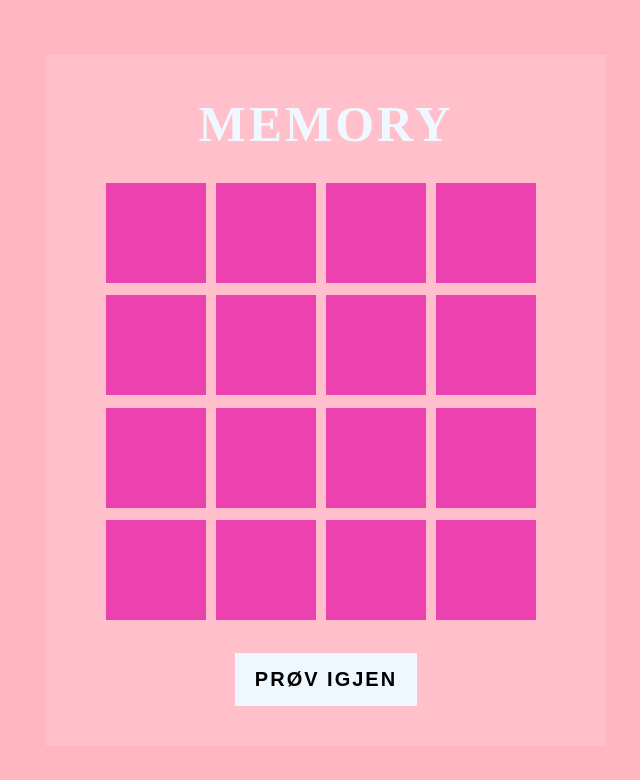
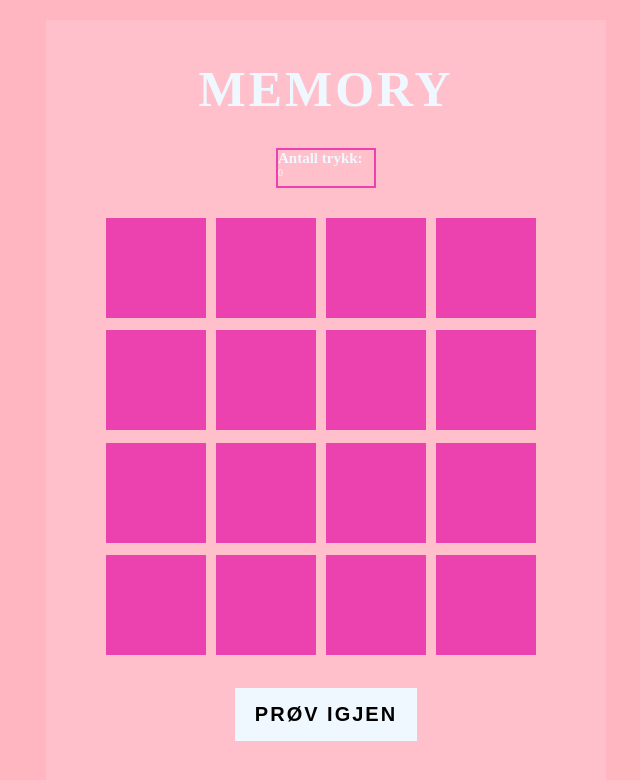
Before and after one commit to Theafs/JS-prosjekt, a plain HTML site: page index.html in a window 1280 px wide. Shown: the whole page, without its empty margins (314-954 px from the left). Drawn offline with Linux system fonts and the light colour scheme.

Commit message:
start på antalltrykk

```diff
--- a/index.html
+++ b/index.html
@@ -11,6 +11,10 @@
 <body>
     <div class="container">
         <h1>Memory</h1>
+        <div class="klikkcontainer">
+            <h2>Antall trykk:</h2>
+                <p id="klikk">0</p>
+        </div>
         <div class="spill"></div>
         <button class="nystart" onclick="window.location.reload();">Prøv igjen</button>
     </div>
--- a/style.css
+++ b/style.css
@@ -29,7 +29,19 @@ body
     gap: 30px;
     background-color: pink;
     padding: 40px 60px;
+
 }
+.klikkcontainer
+{
+    font-size: 10px;
+    height: 40px;
+    width: 100px;
+    color: aliceblue;
+    background-color: pink;
+    border: 2px solid rgb(235, 66, 176);
+}
+
+
 
 h1
 {
```
